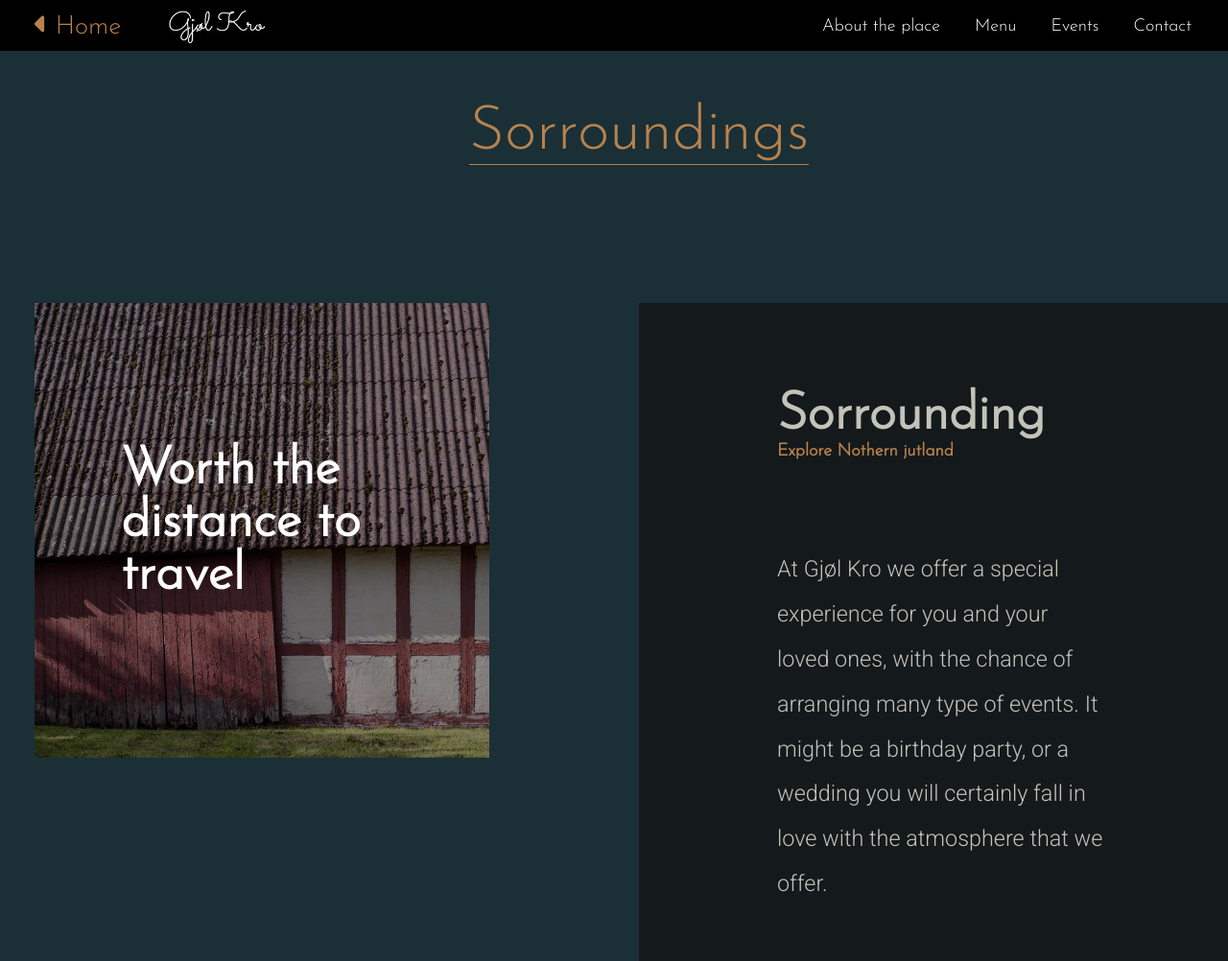
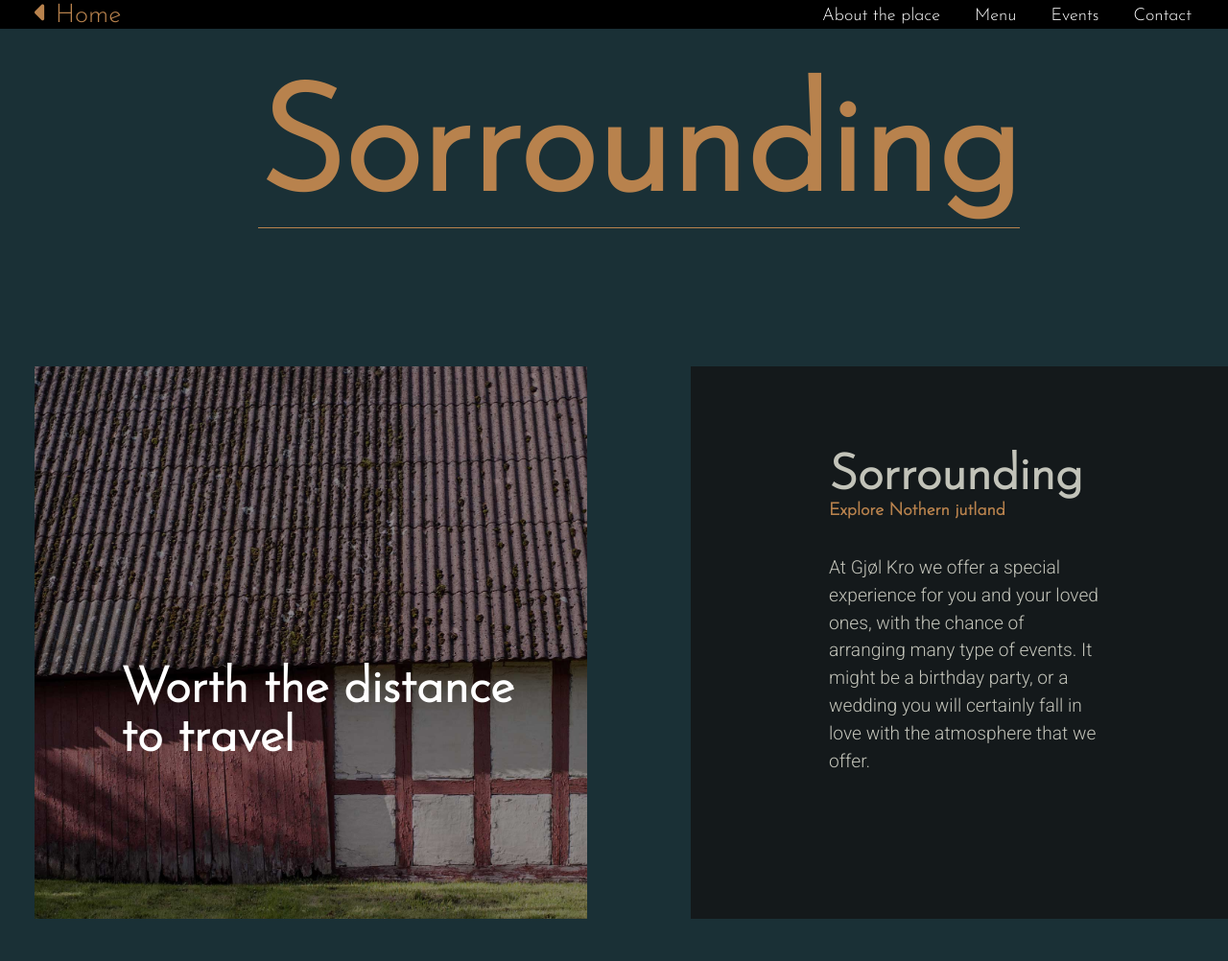
Before and after one commit to Martyna227/Gjoel-Kro-New, a plain HTML site: page sorroundings.html in a window 1280 px wide. Shown: the top 1002 px of the page at 96% size. Drawn offline with Linux system fonts and the light colour scheme.

Commit message:
Sorroundings final

```diff
--- a/assets/styles.css
+++ b/assets/styles.css
@@ -421,9 +421,19 @@ footer address {
 }
 
 /* Sorroundings for mobile */
+/* Font sizes for Sorroundings on mobile */
 
-.dekstop-sorrounding, .sorrounding-article h3 {
+.sorrounding p {
+    font-size: 5vw;
+    line-height: 1.5;
+}
+
+.dekstop-sorrounding, .sorrounding-article h2 {
     display: none;
+}
+
+.sorrounding h1 {
+    align-self: center;
 }
 
 .sorrounding {
@@ -432,6 +442,7 @@ footer address {
 
 .sorrounding-article {
     padding: 14vw 9vw 0 9vw;
+    text-align: center;
 }
 
 .sorrounding-mobile {
@@ -443,6 +454,7 @@ footer address {
 .sorrounding-article p {
     color: white;
     padding-bottom: 3rem;
+    text-align: left;
 
 }
 
@@ -839,7 +851,23 @@ fieldset {
     }
 
     /* Sorroundings desktop */
-    .dekstop-sorrounding, .sorrounding-article h3 {
+
+    /* Sorroundings desktop font sizes */
+
+    .sorrounding h2 {
+        font-size: 4vw;
+    }
+
+    .sorrounding h3 {
+        font-size: 3vw;
+    }
+
+    .sorrounding p {
+        font-size: 1.5vw;
+        text-align: left;
+        line-height: 1.5;
+    }
+    .dekstop-sorrounding, .sorrounding-article h2 {
         display: block;
     }
 
@@ -867,20 +895,15 @@ fieldset {
         grid-template-areas:
             'img article'
         ;
-        grid-template-columns: 1fr 1fr;
-        justify-content: space-evenly;
+        grid-template-columns: auto;
+        align-content: space-evenly;
     }
 
     .dekstop-sorrounding article:first-child {
         grid-area: img;
         background-image: url(pictures/opacity-farm.jpg);
-        background-size: cover;
-        width: 37vw;
-        height: 37vw;
         position: relative;
     }
-
-
 
     .dekstop-sorrounding>article:first-child h2 {
         position: absolute;
@@ -890,21 +913,27 @@ fieldset {
         padding: 3rem;
     }
 
+
     .dekstop-sorrounding article:nth-child(2) {
         grid-area: article;
         background-color: var(--black);
         padding: 5rem 8rem;
+        justify-self: end;
+    }
 
+    .dekstop-sorrounding-article {
+        background-size: cover;
+        width: 45vw;
+        height: 45vw;
     }
 
     .dekstop-sorrounding>article:nth-child(2) h2 {
         color: var(--dirtywhite);
-        font-size: 3rem;
     }
 
     .dekstop-sorrounding h3 {
         color: var(--gold);
-        margin-bottom: 5rem;
+        margin-bottom: 2rem;
         font-size: 1rem;
     }
 
@@ -940,21 +969,21 @@ fieldset {
         padding: 0;
         padding-bottom: 3rem;
         color: var(--dirtywhite);
-        line-height: 2;
     }
 
     .sorrounding-mobile h2 {
         color: white;
-        font-size: 2rem;
         font-family: 'Roboto', sans-serif;
         font-weight: bold;
         text-align: center;
         padding: 50% 0;
+        margin-bottom: 1rem;
 
     }
 
     .hover-text {
         display: none;
+        color: white;
     }
 
     .btn {
@@ -972,7 +1001,8 @@ fieldset {
     .sorrounding-article:hover h2 {
         text-align: none;
         padding: 0;
-        transition: .3s;
+        transition: .2s ease-in-out;
+        margin-bottom: 1rem;
     }
 
     /* contact for desktop */
--- a/sorroundings.html
+++ b/sorroundings.html
@@ -23,7 +23,8 @@
                 <a href="" class="#home-btn"><i class="fas fa-caret-left"> </i> Home</a>
             </div>
 
-            <a href=""><img class="logo" src="assets/pictures/gjoelkro1.jpg" alt="gjoel kro"></a>
+             <a href=""><img class="logo" src="assets/pictures/" alt=""></a>
+
 
             <a href="" id="mobile"><i class="fas fa-bars"></i></a>
         </div>
@@ -59,12 +60,12 @@
     </header>
 
     <main class="sorrounding event">
-        <h1 class="h1">Sorroundings</h1>
+        <h1 class="h1-golden">Sorrounding</h1>
         <section class="dekstop-sorrounding">
-            <article>
+            <article class="dekstop-sorrounding-article">
                 <h2>Worth the distance to travel</h2>
             </article>
-            <article>
+            <article class="dekstop-sorrounding-article">
                 <h2>Sorrounding</h2>
                 <h3>Explore Nothern jutland</h3>
                 <p>At Gjøl Kro we offer a special experience
@@ -100,7 +101,7 @@
             </article>
 
             <article class="sorrounding-article local">
-                <h2>Local business</h2>
+                <h2>Locals</h2>
 
                 <p class="hover-text">
                     We are working with neighbouring
```
Also changed, not shown: 1 other file.
